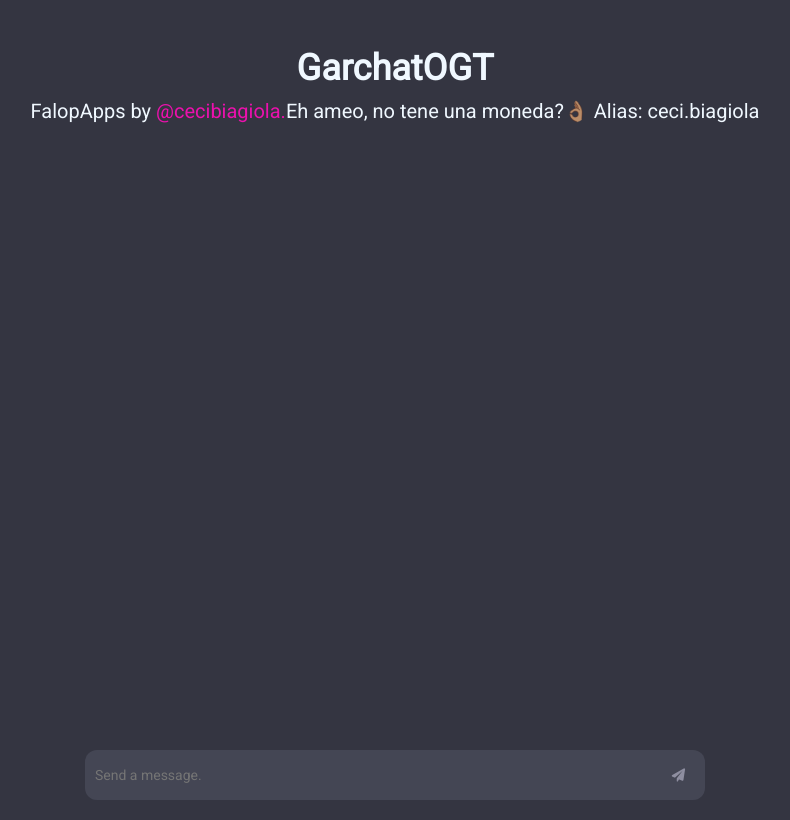
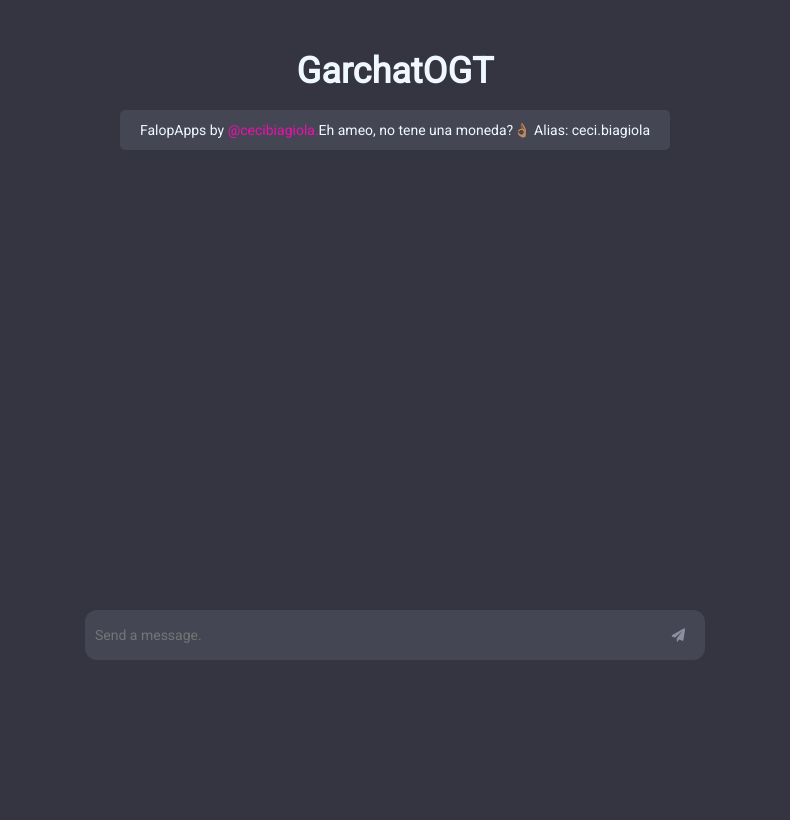
Before and after one commit to cecibiagiola/garchatogt, a plain HTML site: page index.html in a window 1280 px wide. Shown: the whole page, without its empty margins (245-1035 px from the left). Drawn offline with Linux system fonts and the light colour scheme.

Commit message:
UI Fixed

```diff
--- a/styles.css
+++ b/styles.css
@@ -7,7 +7,7 @@
 
 body {
   background-color: #343541;
-
+  overflow-y: hidden;
 }
 
 i {
@@ -25,6 +25,7 @@ i:hover{
 }
 
 .chat-header {
+  background-color: #343541;
   height: 80px;
   display: flex;
   flex-direction: column;
@@ -41,8 +42,13 @@ a {
 }
 
 .chat-header p{
-  margin-top: 10px;
-  font-size: 20px;
+  margin-top: 18px;
+  font-size: 14px;
+  background-color: #444654;
+  padding: 12px 20px;
+  text-align: center;
+  border-radius: 5px;
+  z-index: 20;
 }
 
 
@@ -50,13 +56,13 @@ a {
 .chat-header h1 {
   font-size: 36px;
   font-weight: 600;
-  margin-top: 50px;
+  margin-top: 80px;
 }
 
 .chat-history {
   width: 100%;
-  height: calc(100vh - 160px);
-  overflow-y:hidden;
+  height: 500px;
+  overflow-y:auto;
   scroll-behavior: smooth;
 }
 
@@ -137,12 +143,10 @@ outline: none;
 
   .chat-header h1 {
     font-size: 24px;
-    margin-top: 20px;
   }
 
   .chat-header p{
-    width: 60%;
-    margin-top: 20px;
+    width: 100%;
     font-size: 10px;
     text-align: center;
     font-size: 14px;
@@ -152,3 +156,20 @@ outline: none;
     width: 100%;
   }
 }
+
+/* Cambiar el color de fondo de la barra de desplazamiento */
+/* También puedes cambiar el ancho y el color del borde si lo deseas */
+/* Asegúrate de ajustar los colores según tus preferencias */
+::-webkit-scrollbar {
+  width: 4px; /* Ancho de la barra de desplazamiento */
+}
+
+::-webkit-scrollbar-thumb {
+  background-color: #b5b5b5; /* Color del fondo de la barra de desplazamiento */
+  border-radius: 6px; /* Bordes redondeados para la barra de desplazamiento */
+}
+
+/* Cambiar el color del thumb (agarre) cuando se esté interactuando con él (hover) */
+::-webkit-scrollbar-thumb:hover {
+  background-color: #7f7f7f; /* Color del fondo del thumb cuando se pasa el mouse sobre él */
+}
```
